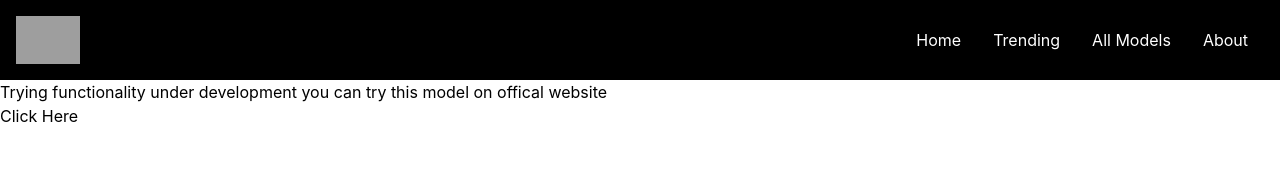
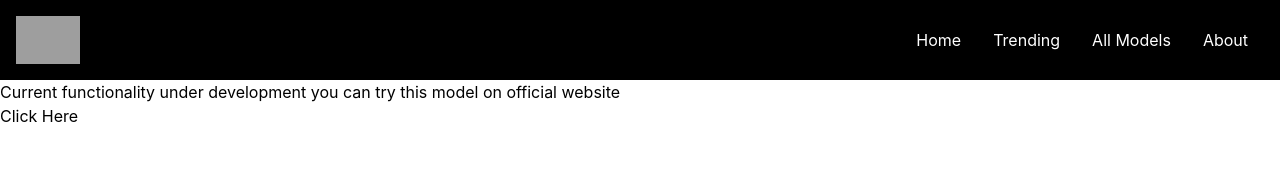
Before and after one commit to hunter1290/AISpace, a React (Create React App) app in the folder frontend/: page /ChatGPT in a window 1280 px wide. Shown: the top 178 px of the page. Built offline with nearby package versions, Linux system fonts and the light colour scheme; grey boxes are pictures that could not be loaded.

Commit message:
Update ChatGPT.jsx

```diff
--- a/frontend/src/components/tryModel/ChatGPT.jsx
+++ b/frontend/src/components/tryModel/ChatGPT.jsx
@@ -15,7 +15,7 @@ function ChatGPT() {
   return (
     <Main>
        <Navbar/>
-       Trying functionality under development you can try this model on offical website
+       Current functionality under development you can try this model on official website
        <br />
        <a href="https://chat.openai.com/" target="_blank">Click Here</a>
     </Main>
```
